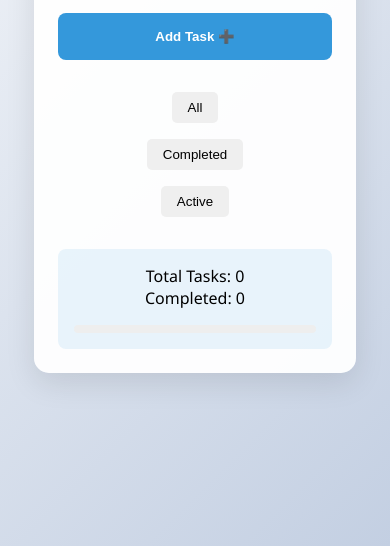
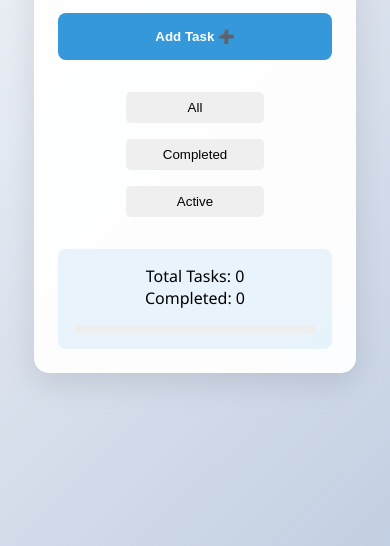
Before and after one commit to KumarDeep13/todo-netli, a plain HTML site: page index.html in a window 390 px wide. Shown: the part 298-844 px from the top of the page. Drawn offline with Linux system fonts and the light colour scheme.

Commit message:
Update style.css

```diff
--- a/style.css
+++ b/style.css
@@ -143,6 +143,10 @@ body {
   border-radius: 5px;
   cursor: pointer;
 }
+.filter-btn:hover {
+  background-color: var(--secondary);
+  transition: all 0.6s ease;
+}
 
 /* Media Queries for Responsiveness */
 
@@ -198,4 +202,11 @@ body {
     flex-direction: column;
     align-items: center;
   }
+  .filter-btn {
+    width: 50%;
+    padding: 0.5rem 1rem;
+    border: none;
+    border-radius: 5px;
+    cursor: pointer;
+  }
 }
```
